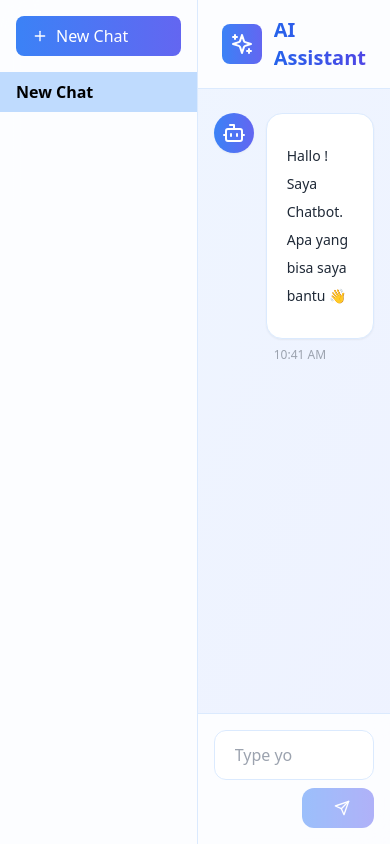
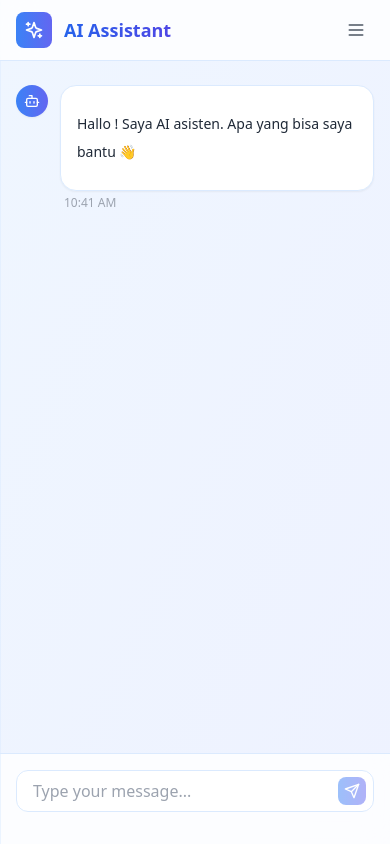
Before and after one commit to Dendi-beep/chatbot, a React (Vite) app: page / in a window 390 px wide. Built offline with nearby package versions, Linux system fonts and the light colour scheme; no server answers.

Commit message:
final UI

```diff
--- a/src/App.tsx
+++ b/src/App.tsx
@@ -1,5 +1,14 @@
 import React, { useState, useRef, useEffect } from "react";
-import { Send, Bot, User, Sparkles, AlertCircle, Plus } from "lucide-react";
+import {
+  Send,
+  Bot,
+  User,
+  Sparkles,
+  AlertCircle,
+  Plus,
+  Menu,
+  X,
+} from "lucide-react";
 import ReactMarkdown from "react-markdown";
 import remarkGfm from "remark-gfm";
 import OpenAI from "openai";
@@ -28,7 +37,7 @@ function App() {
       messages: [
         {
           id: 1,
-          text: "Hallo ! Saya Chatbot. Apa yang bisa saya bantu 👋",
+          text: "Hallo ! Saya AI asisten. Apa yang bisa saya bantu 👋",
           sender: "bot",
           timestamp: new Date(),
         },
@@ -40,6 +49,7 @@ function App() {
   const [isTyping, setIsTyping] = useState(false);
   const [error, setError] = useState<string | null>(null);
   const messagesEndRef = useRef<HTMLDivElement>(null);
+  const [isSidebarOpen, setIsSidebarOpen] = useState(false);
 
   const activeSession = sessions.find((s) => s.id === activeSessionId)!;
 
@@ -230,12 +240,45 @@ function App() {
   };
 
   return (
-    <div className="flex h-screen bg-gradient-to-br from-blue-50 to-indigo-50">
-      {/* Sidebar */}
-      <aside className="w-64 bg-white/80 backdrop-blur-lg border-r border-blue-100 flex flex-col">
+    <div className="flex flex-col md:flex-row h-screen bg-gradient-to-br from-blue-50 to-indigo-50">
+      {/* Mobile Header with Menu Button */}
+      <header className="md:hidden bg-white/80 backdrop-blur-lg border-b border-blue-100 px-4 py-3 sticky top-0 z-20 flex items-center justify-between">
+        <div className="flex items-center space-x-3">
+          <div className="bg-gradient-to-r from-blue-500 to-indigo-500 p-2 rounded-lg">
+            <Sparkles className="w-5 h-5 text-white" />
+          </div>
+          <h1 className="text-lg font-bold bg-gradient-to-r from-blue-600 to-indigo-600 bg-clip-text text-transparent">
+            AI Assistant
+          </h1>
+        </div>
+        <button
+          onClick={() => setIsSidebarOpen(!isSidebarOpen)}
+          className="p-2 rounded-lg hover:bg-blue-100"
+        >
+          <Menu className="w-5 h-5 text-gray-600" />
+        </button>
+      </header>
+
+      {/* Sidebar - Hidden on mobile by default */}
+      <aside
+        className={`${isSidebarOpen ? "translate-x-0" : "-translate-x-full"}
+    md:translate-x-0 w-3/4 md:w-64 bg-white/80 backdrop-blur-lg border-r border-blue-100
+    flex flex-col fixed inset-y-0 left-0 z-10 md:z-auto md:relative
+    transition-transform duration-300 ease-in-out`}
+      >
+        <div className="flex items-center justify-between p-4 border-b border-blue-100 md:hidden">
+          <h2 className="text-lg font-semibold text-gray-700">Conversations</h2>
+          <button
+            onClick={() => setIsSidebarOpen(false)}
+            className="p-2 rounded-lg hover:bg-blue-100"
+          >
+            <X className="w-5 h-5 text-gray-600" />
+          </button>
+        </div>
+
         <button
           onClick={createNewSession}
-          className="m-4 bg-gradient-to-r from-blue-500 to-indigo-500 text-white py-2 px-4 rounded-lg flex items-center space-x-2 hover:opacity-90 transition"
+          className="m-4 bg-gradient-to-r from-blue-500 to-indigo-500 text-white py-2 px-4 rounded-lg flex items-center space-x-2 hover:opacity-90 transition text-sm md:text-base"
         >
           <Plus className="w-4 h-4" />
           <span>New Chat</span>
@@ -252,8 +295,11 @@ function App() {
               }`}
             >
               <button
-                onClick={() => setActiveSessionId(s.id)}
-                className="flex-1 text-left truncate"
+                onClick={() => {
+                  setActiveSessionId(s.id);
+                  setIsSidebarOpen(false);
+                }}
+                className="flex-1 text-left truncate text-sm md:text-base"
               >
                 {s.title}
               </button>
@@ -270,9 +316,18 @@ function App() {
         </div>
       </aside>
 
+      {/* Overlay for mobile sidebar */}
+      {isSidebarOpen && (
+        <div
+          className="fixed inset-0 bg-black/50 z-0 md:hidden"
+          onClick={() => setIsSidebarOpen(false)}
+        />
+      )}
+
       {/* Chat Area */}
       <div className="flex-1 flex flex-col">
-        <header className="bg-white/80 backdrop-blur-lg border-b border-blue-100 px-6 py-4 sticky top-0 z-10">
+        {/* Desktop Header */}
+        <header className="hidden md:flex bg-white/80 backdrop-blur-lg border-b border-blue-100 px-6 py-4 sticky top-0 z-10">
           <div className="flex items-center space-x-3">
             <div className="bg-gradient-to-r from-blue-500 to-indigo-500 p-2 rounded-lg">
               <Sparkles className="w-6 h-6 text-white" />
@@ -295,16 +350,16 @@ function App() {
                 }`}
               >
                 <div
-                  className={`flex-shrink-0 w-10 h-10 rounded-full flex items-center justify-center shadow-sm ${
+                  className={`flex-shrink-0 w-8 h-8 md:w-10 md:h-10 rounded-full flex items-center justify-center shadow-sm ${
                     message.sender === "bot"
                       ? "bg-gradient-to-r from-blue-500 to-indigo-500"
                       : "bg-gradient-to-r from-gray-200 to-gray-300"
                   }`}
                 >
                   {message.sender === "bot" ? (
-                    <Bot className="w-6 h-6 text-white" />
+                    <Bot className="w-4 h-4 md:w-6 md:h-6 text-white" />
                   ) : (
-                    <User className="w-6 h-6 text-gray-600" />
+                    <User className="w-4 h-4 md:w-6 md:h-6 text-gray-600" />
                   )}
                 </div>
 
@@ -314,7 +369,7 @@ function App() {
                   }`}
                 >
                   <div
-                    className={`rounded-2xl px-5 py-3 max-w-md shadow-sm
+                    className={`rounded-2xl px-4 py-2 md:px-5 md:py-3 max-w-xs md:max-w-md shadow-sm
                   ${
                     message.error
                       ? "bg-red-50 border border-red-100 text-red-600"
@@ -346,7 +401,7 @@ function App() {
                       </ReactMarkdown>
                     </div>
                   </div>
-                  <span className="text-xs text-gray-400 mt-2 mx-2">
+                  <span className="text-xs text-gray-400 mt-1 mx-1 md:mt-2 md:mx-2">
                     {message.timestamp.toLocaleTimeString([], {
                       hour: "2-digit",
                       minute: "2-digit",
@@ -357,18 +412,18 @@ function App() {
             ))}
             {isTyping && (
               <div className="flex items-center space-x-3">
-                <div className="flex-shrink-0 w-10 h-10 rounded-full flex items-center justify-center bg-gradient-to-r from-blue-500 to-indigo-500">
-                  <Bot className="w-6 h-6 text-white" />
+                <div className="flex-shrink-0 w-8 h-8 md:w-10 md:h-10 rounded-full flex items-center justify-center bg-gradient-to-r from-blue-500 to-indigo-500">
+                  <Bot className="w-4 h-4 md:w-6 md:h-6 text-white" />
                 </div>
-                <div className="bg-white rounded-2xl px-5 py-3 shadow-sm border border-blue-100">
+                <div className="bg-white rounded-2xl px-4 py-2 md:px-5 md:py-3 shadow-sm border border-blue-100">
                   <div className="flex space-x-2">
-                    <div className="w-2 h-2 rounded-full bg-blue-500 animate-bounce" />
+                    <div className="w-1.5 h-1.5 md:w-2 md:h-2 rounded-full bg-blue-500 animate-bounce" />
                     <div
-                      className="w-2 h-2 rounded-full bg-blue-500 animate-bounce"
+                      className="w-1.5 h-1.5 md:w-2 md:h-2 rounded-full bg-blue-500 animate-bounce"
                       style={{ animationDelay: "150ms" }}
                     />
                     <div
-                      className="w-2 h-2 rounded-full bg-blue-500 animate-bounce"
+                      className="w-1.5 h-1.5 md:w-2 md:h-2 rounded-full bg-blue-500 animate-bounce"
                       style={{ animationDelay: "300ms" }}
                     />
                   </div>
@@ -380,7 +435,7 @@ function App() {
         </div>
 
         {/* Input Area */}
-        <div className="bg-white/80 backdrop-blur-lg border-t border-blue-100">
+        <div className="bg-white/80 backdrop-blur-lg border-t border-blue-100 pb-4 md:pb-0">
           <div className="max-w-3xl mx-auto px-4 py-4">
             <form onSubmit={handleSendMessage} className="space-y-2">
               <div className="relative">
@@ -389,7 +444,7 @@ function App() {
                   value={inputMessage}
                   onChange={handleInputChange}
                   placeholder="Type your message..."
-                  className={`w-full rounded-xl border px-5 py-3 pr-20
+                  className={`w-full rounded-xl border px-4 py-2 md:px-5 md:py-3 pr-16
                   focus:outline-none focus:ring-2 focus:ring-blue-100
                   bg-white/50 backdrop-blur-sm transition-all duration-200
                   ${
@@ -399,6 +454,14 @@ function App() {
                   }
                 `}
                 />
+                <button
+                  type="submit"
+                  disabled={!inputMessage.trim() || isTyping}
+                  className="absolute right-2 top-1/2 transform -translate-y-1/2 bg-gradient-to-r from-blue-500 to-indigo-500 text-white rounded-lg p-1.5 md:p-2
+                  disabled:opacity-50 disabled:cursor-not-allowed"
+                >
+                  <Send className="w-4 h-4" />
+                </button>
               </div>
 
               {error && (
@@ -407,21 +470,6 @@ function App() {
                   <span>{error}</span>
                 </p>
               )}
-
-              <div className="flex justify-end">
-                <button
-                  type="submit"
-                  disabled={!inputMessage.trim() || isTyping}
-                  className="bg-gradient-to-r from-blue-500 to-indigo-500 text-white rounded-xl px-6 py-3
-                    flex items-center space-x-2 hover:shadow-lg hover:opacity-90 transition-all duration-200
-                    disabled:opacity-50 disabled:cursor-not-allowed disabled:hover:shadow-none"
-                >
-                  <span className="hidden sm:inline font-medium">
-                    {isTyping ? "Sending..." : "Send"}
-                  </span>
-                  <Send className="w-4 h-4" />
-                </button>
-              </div>
             </form>
           </div>
         </div>
```
Also changed, not shown: 1 other file (tests, documents, lock files or other folders). Lines whose indentation alone changed are shown as unchanged.
